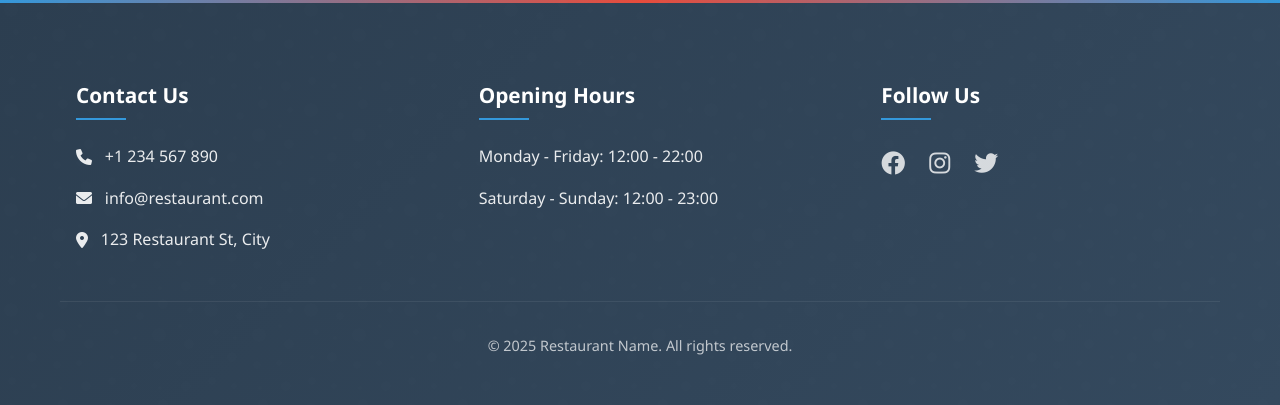
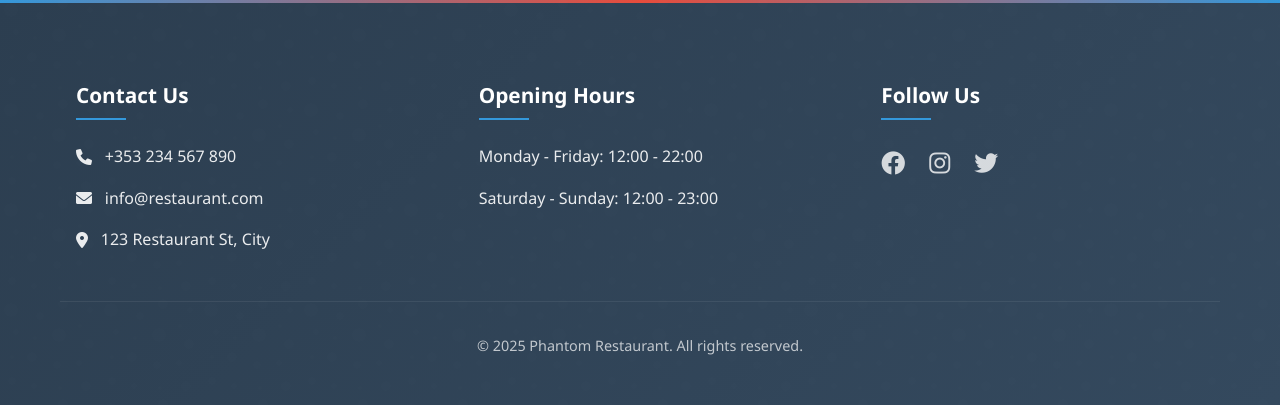
Before and after one commit to Ebuka-martins/restaurant_project, a Django app: page / in a window 1280 px wide. Shown: the part 2870-3275 px from the top of the page. Run offline with Django 4.2, Linux system fonts and the light colour scheme; a user stored in the database is signed in; data comes from the database, SQL or seed files in the repository; both versions use the stored data as it was after the commit.

Commit message:
making number changes

```diff
--- a/booking/templates/booking/base.html
+++ b/booking/templates/booking/base.html
@@ -67,7 +67,7 @@
             <div class="footer-content">
                 <div class="footer-section">
                     <h3>Contact Us</h3>
-                    <p><i class="fas fa-phone"></i> +1 234 567 890</p>
+                    <p><i class="fas fa-phone"></i> +353 234 567 890</p>
                     <p><i class="fas fa-envelope"></i> info@restaurant.com</p>
                     <p><i class="fas fa-map-marker-alt"></i> 123 Restaurant St, City</p>
                 </div>
@@ -89,7 +89,7 @@
                 </div>
             </div>
             <div class="footer-bottom">
-                <p>&copy; 2025 Restaurant Name. All rights reserved.</p>
+                <p>&copy; 2025 Phantom Restaurant. All rights reserved.</p>
             </div>
         </div>
     </footer>
```
Also changed, not shown: db.sqlite3.
